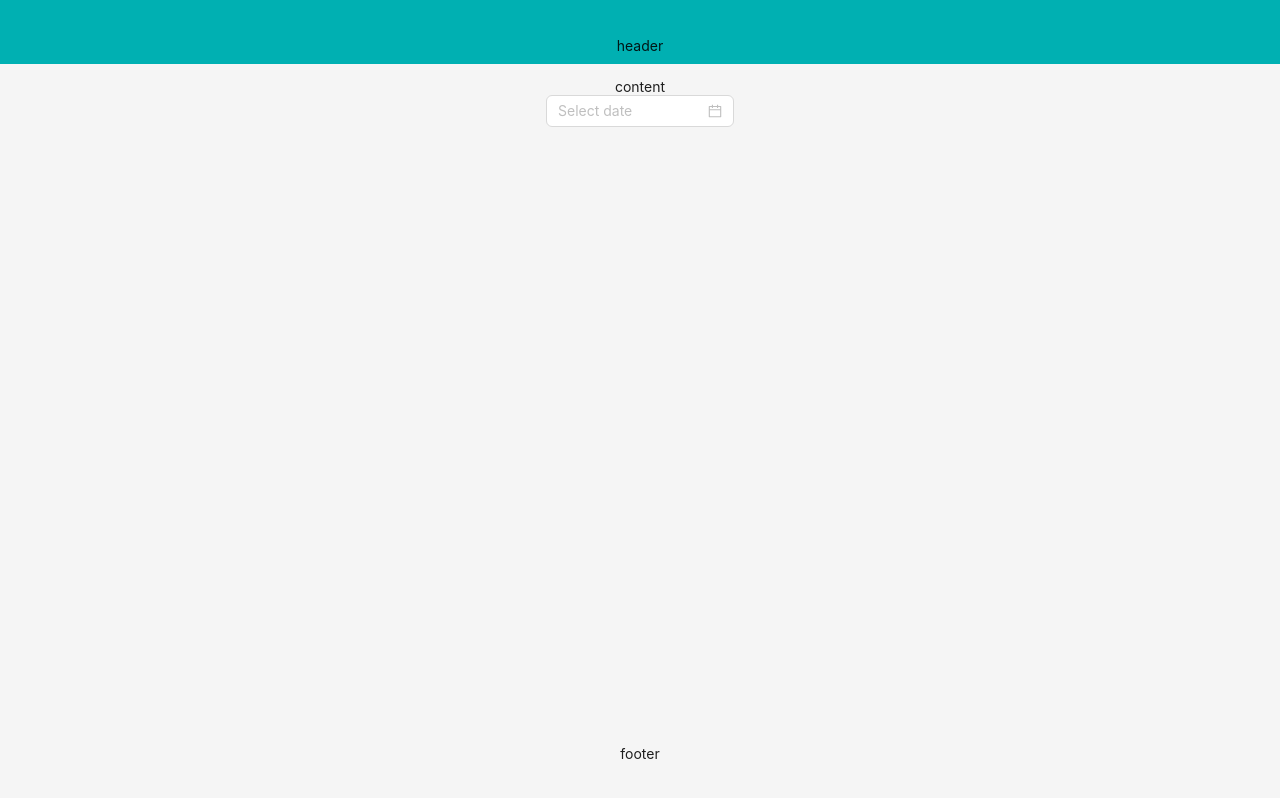
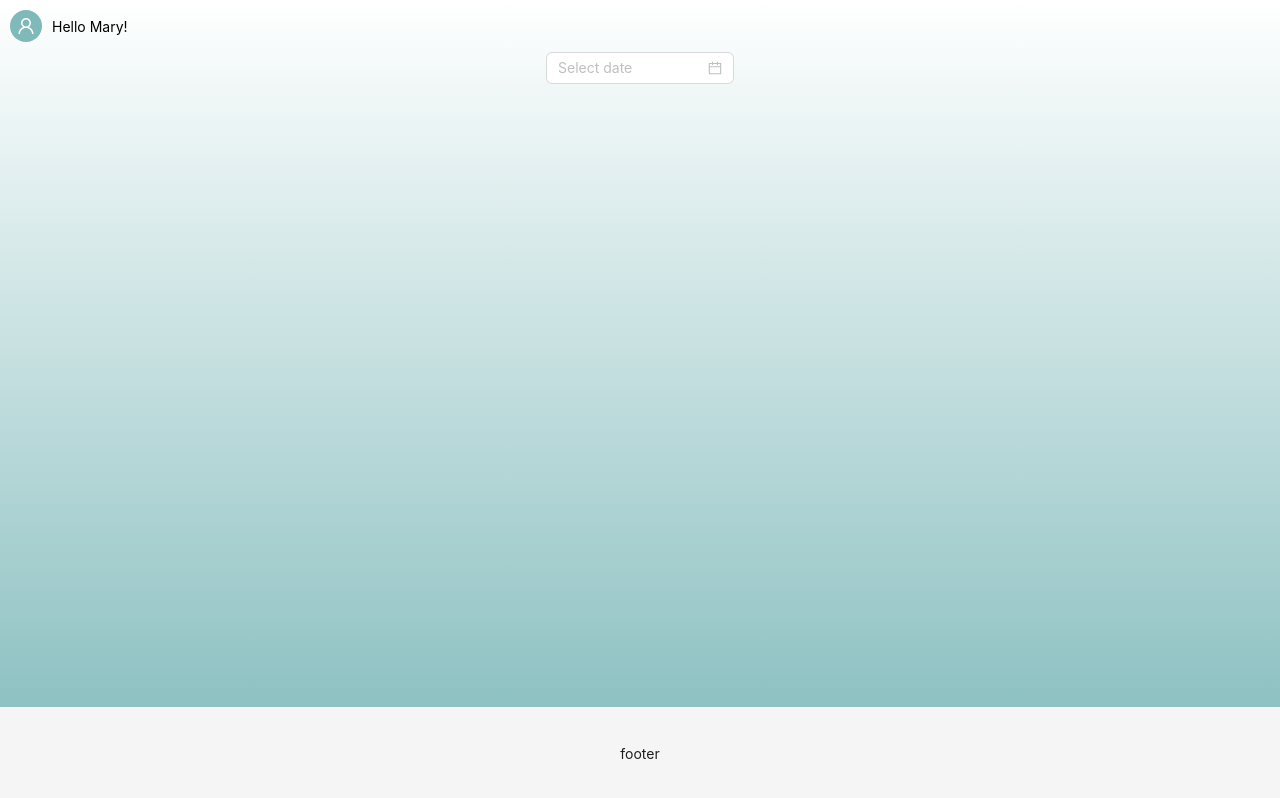
Before and after one commit to tangwengee/jaws, a React (Create React App) app in the folder jaws/: page / in a window 1280 px wide. Built offline with nearby package versions, Linux system fonts and the light colour scheme.

Commit message:
add in css

```diff
--- /dev/null
+++ b/jaws/src/component/Profile/index.tsx
@@ -0,0 +1,13 @@
+import React from "react";
+import { FC } from "react";
+import { Avatar } from "antd";
+import { UserOutlined } from "@ant-design/icons";
+
+export const Profile: FC = () => {
+  return (
+    <div style={{ gap: "10px", display: "flex", alignItems: "center", flexDirection: "row" }}>
+      <Avatar style={{ backgroundColor: '#7fb9ba' }} icon={<UserOutlined />} />
+      <div>Hello Mary!</div>
+    </div>
+  );
+};
--- /dev/null
+++ b/jaws/src/component/ProgressCircle/index.tsx
@@ -0,0 +1,7 @@
+import React from "react";
+import { FC } from "react";
+import { DatePicker } from "antd";
+
+export const ProgressCircle: FC = () => {
+    return (<div><DatePicker/></div>)
+}
--- a/jaws/src/pages/mainPage.tsx
+++ b/jaws/src/pages/mainPage.tsx
@@ -1,28 +1,30 @@
-import { FC } from "react"
-import { TestDatePicker } from "../component/TestDatePicker"
-import { Layout } from "antd"
+import { FC } from "react";
+import { TestDatePicker } from "../component/TestDatePicker";
+import { Layout } from "antd";
+import { Profile } from "../component/Profile";
+import { ProgressCircle } from "../component/ProgressCircle";
 
-const { Header, Content, Footer} = Layout;
+const { Content, Footer } = Layout;
 
 export const MainPage: FC = () => {
-    return (
-    <Layout style={{minHeight: "100vh"}}>
-        <Header style={{backgroundColor: "#00b0b2"}}>
-            <p>
-            header
-            </p>
-        </Header>
-        <Content>
-            <p>
-           content
-           <TestDatePicker/>
-            </p>
-        </Content>
-        <Footer>
-            <p>
-           footer
-            </p>
-        </Footer>
+  return (
+    <Layout
+      style={{
+        minHeight: "100vh",
+        backgroundImage: "linear-gradient(#ffffff, #7fb9ba)",
+      }}
+    >
+      <div style={{justifyContent: "left", display:'flex', padding: "10px"}}>
+        <Profile />
+      </div>
+      <Content>
+        <div>
+            <ProgressCircle/>
+        </div>
+      </Content>
+      <Footer>
+        <p>footer</p>
+      </Footer>
     </Layout>
-  )
-}
+  );
+};
```
